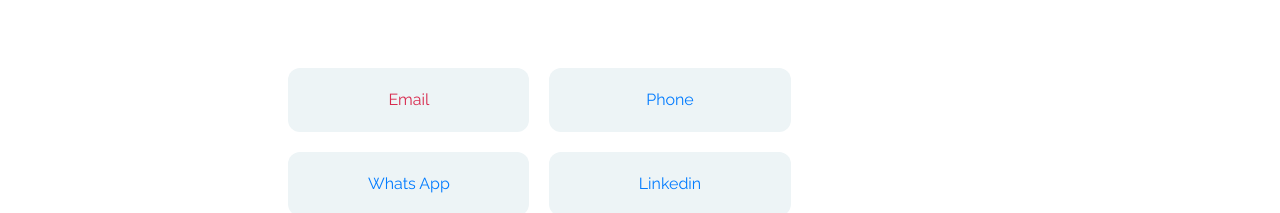
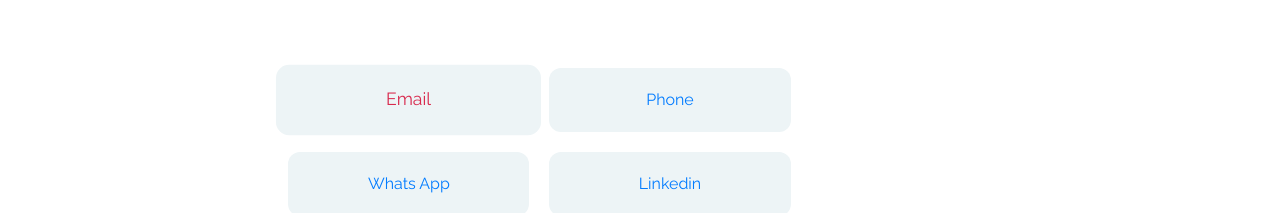
Before and after one commit to PopGirma1/course, a plain HTML site: page contact.html in a window 1280 px wide. In both pictures the pointer is over the element "Email". Shown: the part 950-1163 px from the top of the page. Drawn offline with Linux system fonts and the light colour scheme; some packages are replaced by stand-ins of ours.

Commit message:
add on hover effect

```diff
--- a/css/style.css
+++ b/css/style.css
@@ -370,6 +370,10 @@
 	flex-wrap: wrap;
 	width: 100%;
 }
+
+.align-items-stretch:hover {
+	transform: scale(1.1); /* (150% zoom - Note: if the zoom is too large, it will go outside of the viewport) */
+  }
 
 .categorie-item .ci-thumb {
 	background-size: cover;
```
